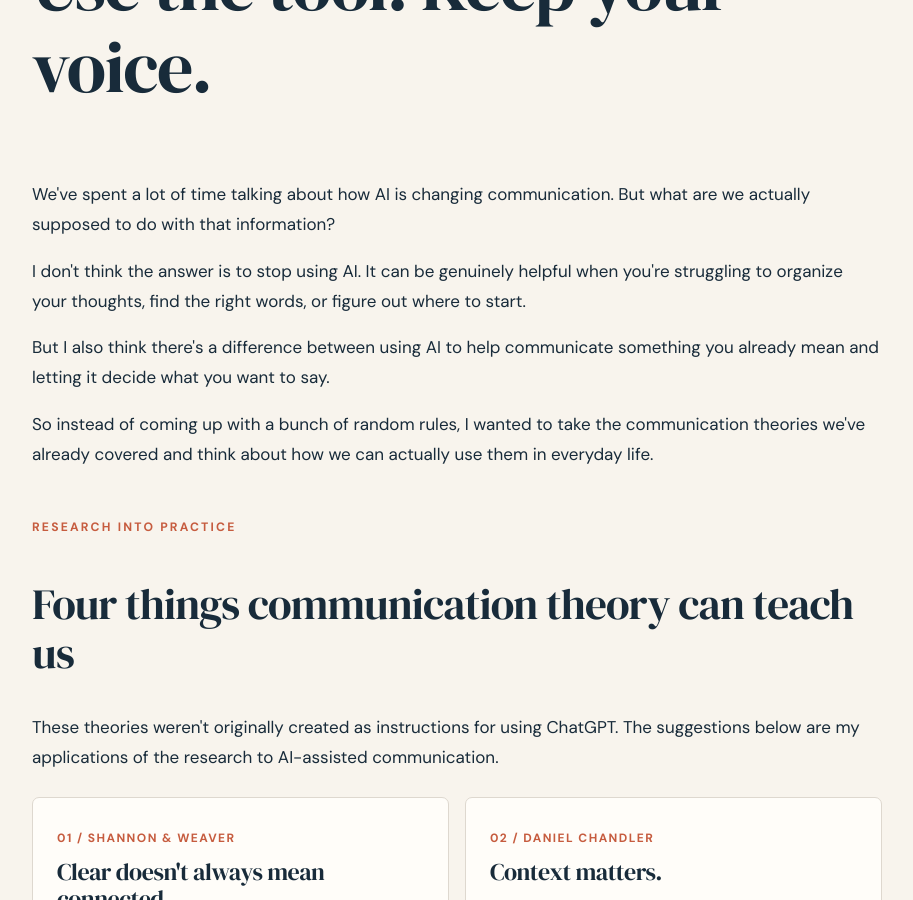
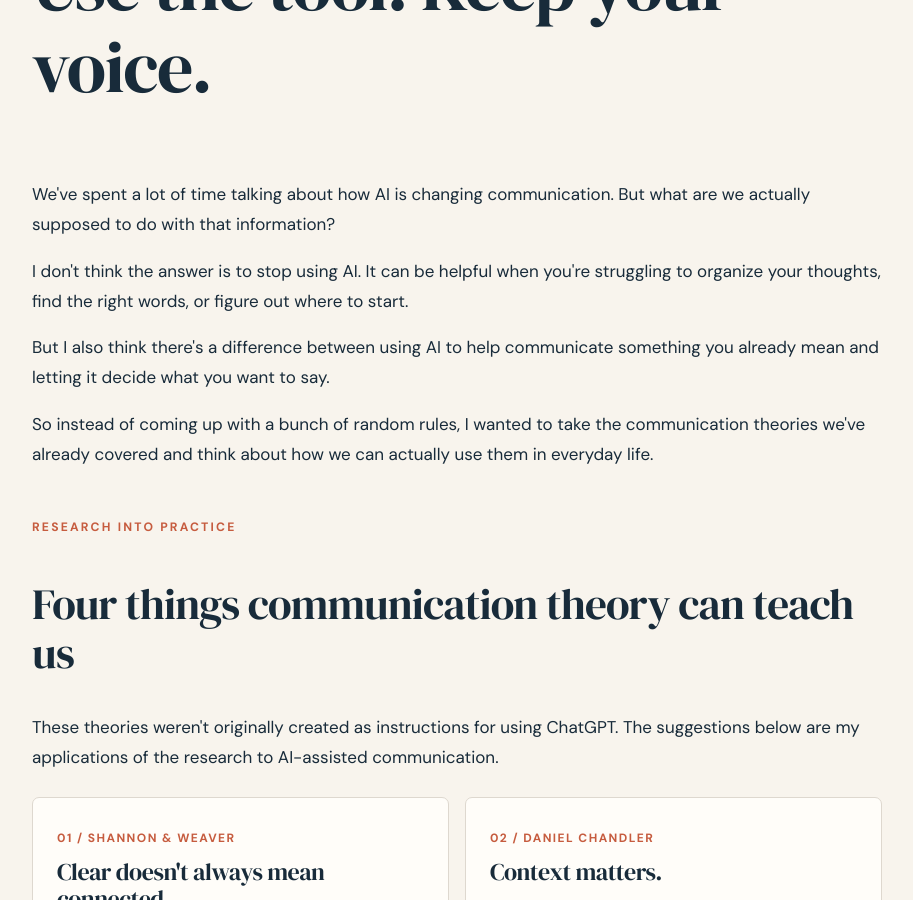
Before and after one commit to Darbyclose/comm-primer, a Jekyll site: the page built from what-the-reader-should-do.md, in a window 1280 px wide and 900 px high, scrolled down 551 px. Shown: the whole window, without its empty margins (183-1096 px from the left). Built offline with Jekyll 4.4.1, drawn with Linux system fonts in a browser that asks for light colours.

Commit message:
Fix grammar in AI usage paragraph
Corrected a minor grammatical issue in the text.

```diff
--- a/what-the-reader-should-do.md
+++ b/what-the-reader-should-do.md
@@ -11,7 +11,7 @@ permalink: /what-the-reader-should-do/
 
   <p class="intro">We've spent a lot of time talking about how AI is changing communication. But what are we actually supposed to do with that information?</p>
 
-  <p>I don't think the answer is to stop using AI. It can be genuinely helpful when you're struggling to organize your thoughts, find the right words, or figure out where to start.</p>
+  <p>I don't think the answer is to stop using AI. It can be  helpful when you're struggling to organize your thoughts, find the right words, or figure out where to start.</p>
 
   <p>But I also think there's a difference between using AI to help communicate something you already mean and letting it decide what you want to say.</p>
 
```
